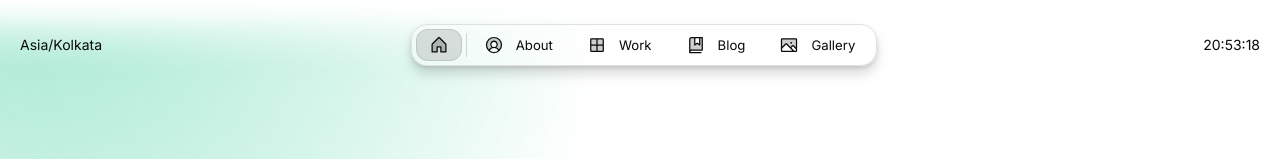
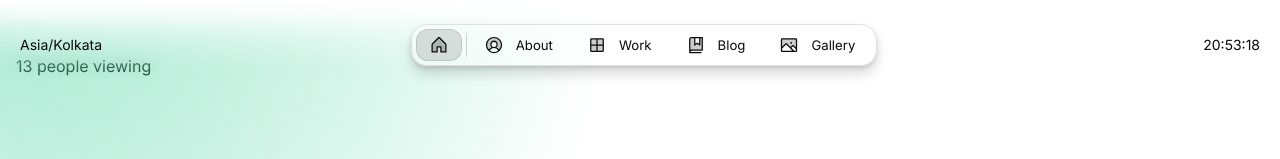
Before and after one commit to Sindhu-github1106/portfolio, a Next.js app: page / in a window 1280 px wide. Shown: the top 159 px of the page. Built offline with nearby package versions, Linux system fonts and the light colour scheme.

Commit message:
committt

```diff
--- a/src/app/about/page.tsx
+++ b/src/app/about/page.tsx
@@ -15,6 +15,8 @@ import TableOfContents from "@/components/about/TableOfContents";
 import styles from "@/components/about/about.module.scss";
 import { person, about, social } from "@/app/resources/content";
 import { PassThrough } from "stream";
+
+
 
 export async function generateMetadata() {
   const title = about.title;
@@ -69,6 +71,9 @@ export default function About() {
     },
   ];
   return (
+    <section>
+      {/*<Avatar src={person.avatar} clickable={person.avatarClickable} />*/}
+      {/* ... rest of your about page */}
       <Column maxWidth="m">
         <script
           type="application/ld+json"
@@ -343,5 +348,6 @@ export default function About() {
           </Column>
         </Flex>
       </Column>
+    </section>
   );
 }
--- a/src/app/layout.tsx
+++ b/src/app/layout.tsx
@@ -11,6 +11,10 @@ import { Source_Code_Pro } from "next/font/google";
 
 import { person, home } from "@/app/resources/content";
 import { Background, Column, Flex, ToastProvider } from "@/once-ui/components";
+
+import VinylPlayer from '@/components/VinylPlayer';
+import VisitorCounter from '@/components/VisiterCounter';
+
 
 export async function generateMetadata() {
   return {
@@ -92,6 +96,8 @@ export default async function RootLayout({ children }: RootLayoutProps) {
     >
       <ToastProvider>
         <Column style={{ minHeight: "100vh" }} as="body" fillWidth margin="0" padding="0">
+        <VinylPlayer />
+        <VisitorCounter />
           <Background
             mask={{
               cursor: effects.mask.cursor,
--- a/src/app/resources/content.js
+++ b/src/app/resources/content.js
@@ -1,4 +1,14 @@
 import { InlineCode } from "@/once-ui/components";
+
+// Add this audio player component at the top of your file
+const VinylPlayer = () => {
+  if (typeof window !== 'undefined') {
+    const audio = new Audio('/sounds/vinyl-scratch.mp3'); // You'll need to add this sound file
+    audio.volume = 0.3; // Lower volume so it's not too intrusive
+    audio.play().catch(e => console.log("Auto-play prevented:", e));
+  }
+  return null;
+};
 
 const person = {
   firstName: "V. S. S.",
--- /dev/null
+++ b/src/components/VinylPlayer.tsx
@@ -0,0 +1,22 @@
+"use client"; // Required for Next.js if using app router
+
+import { useEffect } from 'react';
+
+export default function VinylPlayer() {
+  useEffect(() => {
+    const handleFirstInteraction = () => {
+      const audio = new Audio('/sounds/vinyl-scratch.mp3');
+      audio.volume = 0.3;
+      audio.play().catch(e => console.log("Playback prevented:", e));
+      document.removeEventListener('click', handleFirstInteraction);
+    };
+
+    document.addEventListener('click', handleFirstInteraction);
+
+    return () => {
+      document.removeEventListener('click', handleFirstInteraction);
+    };
+  }, []);
+
+  return null;
+}
--- /dev/null
+++ b/src/components/VisiterCounter.tsx
@@ -0,0 +1,27 @@
+"use client";
+
+import { Flex, Text } from '@/once-ui/components';
+
+export default function VisitorCounter() {
+  // Generate a random number between 5 and 50
+  const visitorCount = Math.floor(Math.random() * 45) + 5;
+
+  return (
+    <Flex
+      position="fixed"
+      bottom="m"  // Changed from "s" to "m" for more downward position
+      right="s"
+      padding="s"
+      background="surface"
+      radius="s"
+      style={{
+        transform: 'translateY(40px)', // Additional downward offset
+        backdropFilter: 'blur(4px)' // Optional: adds glass effect
+      }}
+    >
+      <Text size="xs" color="text-secondary">
+        {visitorCount} people viewing
+      </Text>
+    </Flex>
+  );
+}
```
Also changed, not shown: 1 other file (tests, documents, lock files or other folders). Lines whose indentation alone changed are shown as unchanged.
